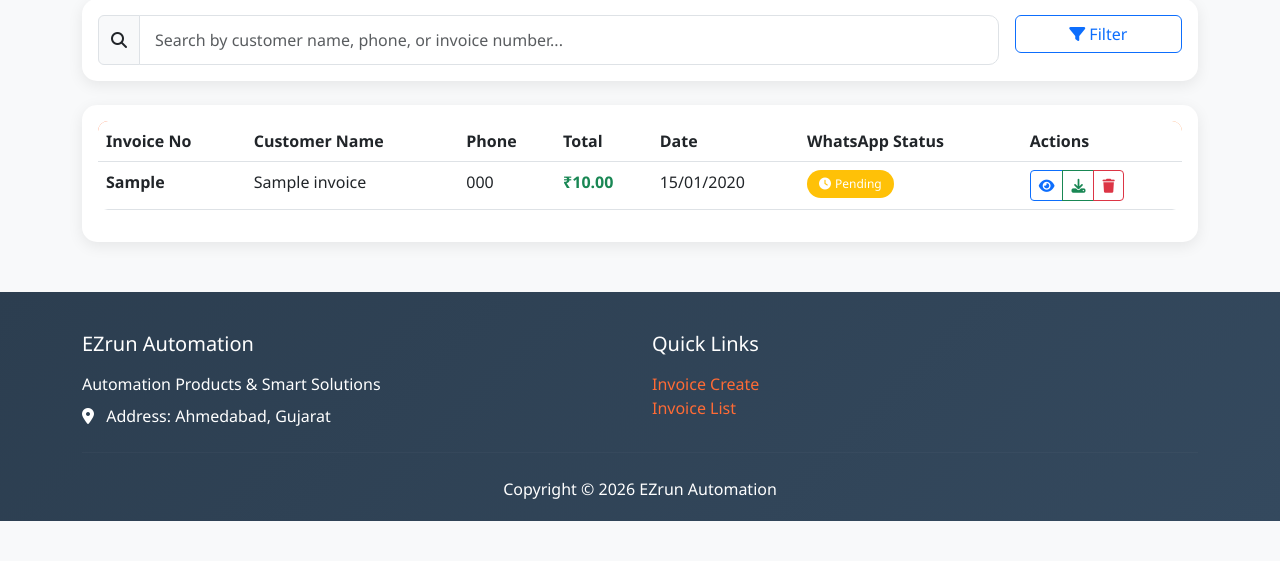
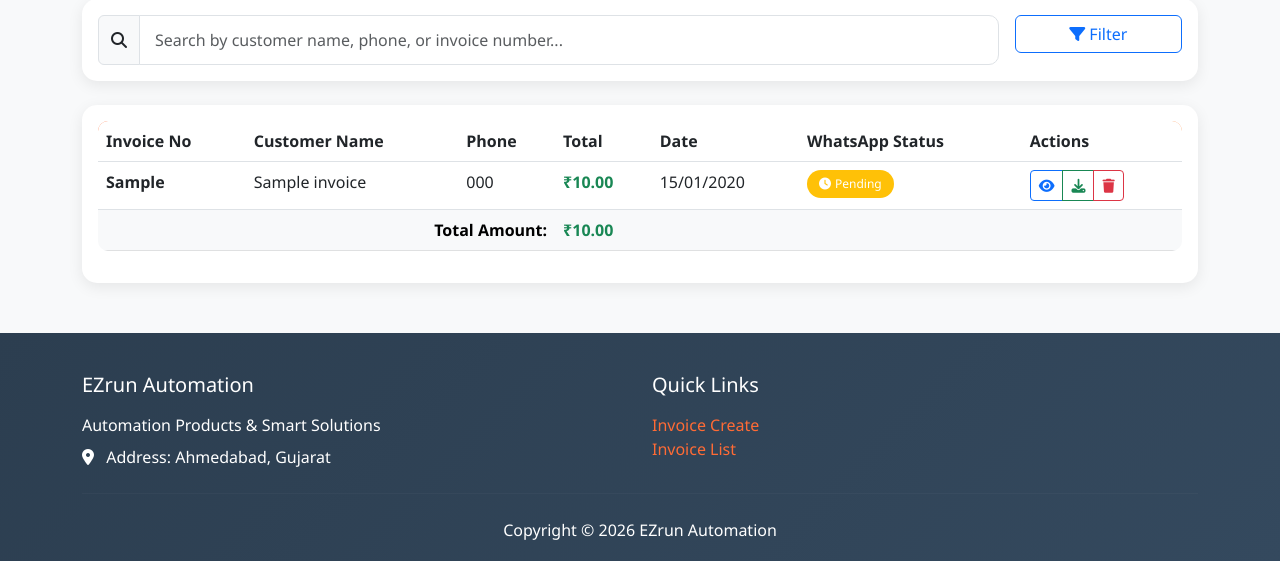
Before and after one commit to nishitkumawat/esp-backend, a Django app: page /sells_frerggewebj3/list/ in a window 1280 px wide. Shown: the part 149-710 px from the top of the page. Run offline with Django 5.2, Linux system fonts and the light colour scheme; tables that the repository leaves empty hold one stand-in row (values such as "Sample post").

Commit message:
Sells updated 2

```diff
--- a/sells/templates/sells/invoice_list.html
+++ b/sells/templates/sells/invoice_list.html
@@ -114,6 +114,13 @@
                                 </tr>
                                 {% endfor %}
                             </tbody>
+                            <tfoot class="table-light">
+                                <tr>
+                                    <td colspan="3" class="text-end"><strong>Total Amount:</strong></td>
+                                    <td class="text-success fw-bold">₹{{ total_sum|floatformat:2 }}</td>
+                                    <td colspan="3"></td>
+                                </tr>
+                            </tfoot>
                         </table>
                     </div>
                 {% else %}
--- a/sells/views.py
+++ b/sells/views.py
@@ -2,7 +2,7 @@ import logging
 from django.shortcuts import render, get_object_or_404, redirect
 from django.http import HttpResponse, JsonResponse
 from django.template.loader import render_to_string
-from django.db.models import Q
+from django.db.models import Q, Sum
 from django.utils import timezone
 import json
 import os
@@ -195,11 +195,15 @@ def invoice_list(request):
                 Q(invoice_no__icontains=search_query)
             )
 
+        # Calculate total sum
+        total_sum = invoices.aggregate(Sum('total_amount'))['total_amount__sum'] or 0
+
         logger.info(f"Found {invoices.count()} invoices matching search: '{search_query}'")
 
         return render(request, 'sells/invoice_list.html', {
             'invoices': invoices,
-            'search_query': search_query
+            'search_query': search_query,
+            'total_sum': total_sum
         })
 
     except Exception as e:
```
